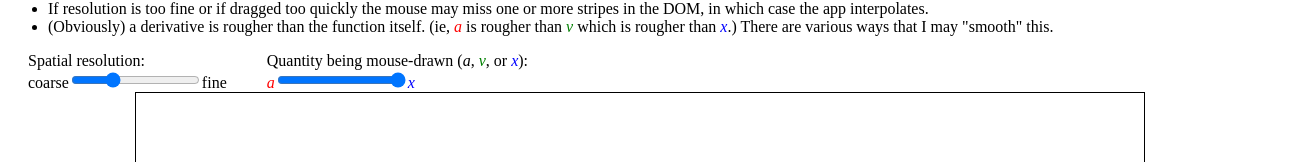
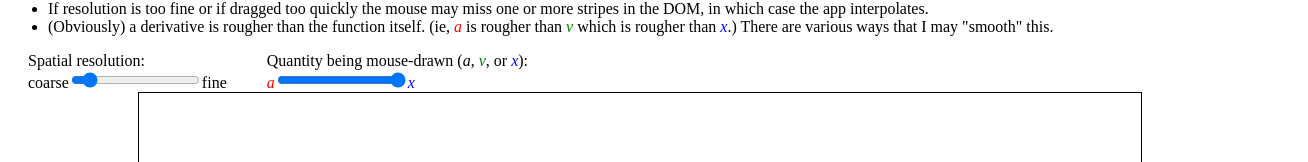
Before and after one commit to pknipp/graphical-kinematics, a React (Create React App) app: page / in a window 1280 px wide. Shown: the part 202-364 px from the top of the page, 1308 px wide, since content can reach past the window. Built offline with nearby package versions, Linux system fonts and the light colour scheme.

Commit message:
Calculate derivative by doing a (2N+1)-window linear fit.

```diff
--- a/src/ThreeGraphs.js
+++ b/src/ThreeGraphs.js
@@ -1,4 +1,5 @@
 import React from "react";
+import matrixInverse from "matrix-inverse";
 import Strip from "./Strip";
 import Bar from "./Bar";
 // import IC from "./IC";
@@ -6,10 +7,10 @@ class ThreeGraphs extends React.Component {
     constructor(props) {
         super(props);
         this.state = {
-            logN: 1.25,
+            logN: 0.75,
             width: 1000,
             mousePressed: false,
-            ys: [],
+            ys: {},
             i1s: [0],
             d1s:[0],
             i2s: [0],
@@ -23,14 +24,20 @@ class ThreeGraphs extends React.Component {
         this.height = 500;
         this.iiMax = 0.3;
         this.colors = ["red", "green", "blue"];
+        this.N = 1;
+        this.M = 2;
     }
 
     componentDidMount() {
         let n = Math.round(10 ** this.state.logN);
-        let ss= new Array(n).fill(null);
+        let ss = new Array(n + 1).fill(null);
+        let ys = {};
+        // let ys = new Array(n + 1).fill(null);
         let dt = Math.round(this.state.width / n);
         let width = n * dt;
-        this.setState({ n, dt, width, ss });
+        this.setState({ n, dt, width, ss,
+            ys
+        });
     }
 
     handleLogN = e => {
@@ -38,7 +45,7 @@ class ThreeGraphs extends React.Component {
         let n = Math.round(10 ** logN);
         let dt = Math.round(this.state.width / n);
         let width = n * dt;
-        let ss = new Array(n).fill(null);
+        let ss = new Array(n + 1).fill(null);
         this.setState({ logN, n, dt, width, ss });
     }
 
@@ -47,48 +54,58 @@ class ThreeGraphs extends React.Component {
     handleToggle = e => this.setState({[e.target.name]: e.target.checked});
     handleDown = e => {
         e.preventDefault();
-        this.setState({ mousePressed: true, ys: [], i1s: [0], i2s: [0], d1s: [0], d2s: [0] });
+        this.setState({ mousePressed: true,
+            ys: {}  ,
+            // new Array(this.state.n + 1).fill(null), ids: [],
+            i1s: [0], i2s: [0], d1s: [0], d2s: [0] });
     }
     handleUp   = e => {
         e.preventDefault();
+        let [newYs, d1s] = this.fit(this.state.ys);
         this.setState({ mousePressed: false,
         //  d2s: this.smooth(this.state.d2s, 5)
-        });
+            newYs, d1s});
     };
 
     handleEnter = e => {
         e.preventDefault();
         let { state, height, getInt, getDer } = this;
         let { mousePressed, i1i, i2i, avx } = state;
-        console.log("top of handleEnter", mousePressed);
         if (!mousePressed) return;
         let id = Number(e.target.id) //+ ((e.target.leave) ? 1 : 0);
-        let ys =  [...state.ys];
-        let i1s = [...state.i1s];
-        let i2s = [...state.i2s];
-        let d1s = [...state.d1s];
-        let d2s = [...state.d2s];
+        let ys =  {...state.ys};
+        // let ids = [...state.ids];
+        // let i1s = [...state.i1s];
+        // let i2s = [...state.i2s];
+        // let d1s = [...state.d1s];
+        // let d2s = [...state.d2s];
         let y3 = e.nativeEvent.offsetY - height / 2;
+
+        ys[id] = y3;
+        // ids.push(id);
+
         let c1, c2, c3;
-        let id2 = ys.length - 1;
-        let id1 = id2 - 1;
-        if (id2 > 0) {
-            c1 = ys[id1] / (id - id1);
-            c2 = ys[id2] / (id2 - id);
-            c3 = y3 / (id - id1) / (id - id2);
+        // let id2 = ys.length - 1;
+        // let id1 = id2 - 1;
+        // if (id2 > 0) {
+        //     c1 = ys[id1] / (id - id1);
+        //     c2 = ys[id2] / (id2 - id);
+        //     c3 = y3 / (id - id1) / (id - id2);
+        // }
+        for (let j = ys.length; j <= id; j++) {
+            // if (j < 2 && id !== j) return;
+            // Use quadratic interpolation unless at first two points
+            // ys.push((j < 2) ? y3 : c1*(j-id2)*(j-id)+c2*(j-id1)*(j-id)+c3*(j-id1)*(j-id2));
+            // following two lines evaluate the function's 1st and 2nd definite integrals
+            // if (avx < 2) i1s = getInt(j, ys, i1s, i1i, 1);
+            // if (avx < 1) i2s = getInt(j, i1s,i2s, i2i, 2);
+            // // following two lines evaluate the function's 1st and 2nd derivatives
+            // if (avx > 0) d1s = getDer(j, ys, d1s);
+            // if (avx > 1) d2s = getDer(j - ((id === 1) ? 0 : 1), d1s, d2s);
         }
-        for (let j = ys.length; j <= id; j++) {
-            if (j < 2 && id !== j) return;
-            // Use quadratic interpolation unless at first two points
-            ys.push((j < 2) ? y3 : c1*(j-id2)*(j-id)+c2*(j-id1)*(j-id)+c3*(j-id1)*(j-id2));
-            // following two lines evaluate the function's 1st and 2nd definite integrals
-            if (avx < 2) i1s = getInt(j, ys, i1s, i1i, 1);
-            if (avx < 1) i2s = getInt(j, i1s,i2s, i2i, 2);
-            // following two lines evaluate the function's 1st and 2nd derivatives
-            if (avx > 0) d1s = getDer(j, ys, d1s);
-            if (avx > 1) d2s = getDer(j - ((id === 1) ? 0 : 1), d1s, d2s);
-        }
-        this.setState({ ys, i1s, d1s, i2s, d2s, id });
+        this.setState({ ys,
+            // i1s, d1s, i2s, d2s, id
+        });
     }
 
     handleLeave = e => {
@@ -125,6 +142,45 @@ class ThreeGraphs extends React.Component {
         }
         fs.push(fsMax)
         return fs;
+    }
+
+    fit = ys => {
+        let newYs = {...ys};
+        let d1s = {};
+        let ids = Object.keys(ys);
+        for (let id = this.N; id < ids.length - this.N; id++) {
+            let someIds = ids.slice(id - this.N, id + this.N + 1);
+            let vector = new Array(this.M).fill(0);
+            let matrix = [];
+            for (let i = 0; i < this.M; i++) {
+                matrix.push(new Array(this.M).fill(0));
+            }
+            for (const id2 of someIds) {
+                for (let i = 0; i < this.M; i++) {
+                    vector[i] += ys[id2] * id2 ** i;
+                    for (let j = 0; j < this.M; j++) {
+                        matrix[i][j] += id2 ** (i + j);
+                    }
+                }
+            }
+            const matrixInv = matrixInverse(matrix);
+            const vecSol = new Array(this.M).fill(0);
+            for (let i = 0; i < this.M; i++) {
+                for (let j = 0; j < this.M; j++) {
+                    vecSol[i] += matrixInv[i][j] * vector[j];
+                }
+            }
+            let y = 0;
+            let d1= 0;
+            for (let i = 0; i < this.M; i++) {
+                y += vecSol[i] * id ** i;
+                if (i > 0) d1 += vecSol[i] * i * id ** (i - 1);
+            }
+            console.log(id, ys[id], y);
+            newYs[id] = y;
+            d1s[id] = d1;
+        }
+        return [newYs, d1s];
     }
 
     getInt = (id, fs, isOld, ii, order) => {
@@ -267,14 +323,17 @@ class ThreeGraphs extends React.Component {
                     <div className="strips" style={{height:`${height}px`, width: `${width}px`}}>
                         {ss.map((s, j) => (
                             <>
-                                {!(j < n) ? null : <Strip key={`strip${j}`}
+                                {/* {!(j < n) ? null : */}
+                                <Strip
+                                    key={`strip${j}`}
                                     j={j}
                                     height={height}
                                     dt={dt}
                                     handleEnter={handleEnter}
-                                    handleLeave={handleLeave}
-                                />}
-                                {(j > ys.length - 2 || j > n - 1) ? null : <Bar
+                                    // handleLeave={handleLeave}
+                                />
+                                {/* {(j > ys.length - 2 || j > n - 1) ? null : <Bar */}
+                                {(ys[j] === undefined || ys[j + 1] === undefined) ? null : <Bar
                                     key={`bar${j}`}
                                     j={j}
                                     dt={dt}
@@ -282,54 +341,70 @@ class ThreeGraphs extends React.Component {
                                     y1={Math.round(ys[j + 1] + height / 2 )}
                                     color={this.colors[avx]}
                                 />}
-                                {(j > ys.length - 2 || j > n - 1 || avx > 1) ? null : <Bar
+                                {(!state.newYs || state.newYs[j] === undefined || state.newYs[j + 1] === undefined) ? null : <Bar
+                                    key={`newBar${j}`}
+                                    j={j}
+                                    dt={dt}
+                                    y={Math.round(state.newYs[j] + height / 2)}
+                                    y1={Math.round(state.newYs[j + 1] + height / 2 )}
+                                    color={"orange"}
+                                />}
+                                {(!state.d1s || state.d1s[j] === undefined || state.d1s[j + 1] === undefined) ? null : <Bar
+                                    key={`d1${j}`}
+                                    j={j}
+                                    dt={dt}
+                                    y={Math.round(state.d1s[j] + height / 2)}
+                                    y1={Math.round(state.d1s[j + 1] + height / 2 )}
+                                    color={"purple"}
+                                />}
+                                {/* {(j > ys.length - 2 || j > n - 1 || avx > 1) ? null : <Bar
                                     key={`i1${j}`}
                                     j={j}
                                     dt={dt}
                                     y={Math.round(height * (i1s[j] / i1s[i1s.length - 1] + 1) / 2)}
                                     y1={Math.round(height * (i1s[j + 1] / i1s[i1s.length - 1] + 1) / 2 )}
                                     color={this.colors[(avx + 1) % 3]}
-                                />}
-                                {(j > ys.length - 2 || j > n - 1 || avx > 0) ? null : <Bar
+                                />} */}
+                                {/* {(j > ys.length - 2 || j > n - 1 || avx > 0) ? null : <Bar
                                     key={`i2${j}`}
                                     j={j}
                                     dt={dt}
                                     y={Math.round(i2s[j] * height/2/i2s[i2s.length - 1] + height / 2)}
                                     y1={Math.round(i2s[j + 1] * height/2/i2s[i2s.length - 1] + height / 2 )}
                                     color={this.colors[(avx + 2) % 3]}
-                                />}
-                                {(j > ys.length - 3 || j > n - 1 || avx < 1) ? null : <Bar
+                                />} */}
+                                {/* {(j > ys.length - 3 || j > n - 1 || avx < 1) ? null : <Bar
                                     key={`d1${j}`}
                                     j={j}
                                     dt={dt}
                                     y={Math.round(d1s[j] *  height/2/d1s[d1s.length-1]+height/2)}
                                     y1={Math.round(d1s[j+1]*height/2/d1s[d1s.length-1]+height/2)}
                                     color={this.colors[(avx + 2) % 3]}
-                                />}
-                                {(j !== n - 1 || avx < 1) ? null : <Bar
+                                />} */}
+                                {/* {(j !== n - 1 || avx < 1) ? null : <Bar
                                     key={`d1${j}`}
                                     j={j}
                                     dt={dt}
                                     y={Math.round(d1s[j] * height/2/d1s[d1s.length - 1] + height / 2)}
                                     y1={Math.round(d1s[j + 1]*height/2/d1s[d1s.length-1] + height / 2 )}
                                     color={this.colors[(avx + 2) % 3]}
-                                />}
-                                {((j > ys.length - 4) || j > n - 1 || avx < 2) ? null : <Bar
+                                />} */}
+                                {/* {((j > ys.length - 4) || j > n - 1 || avx < 2) ? null : <Bar
                                     key={`d2${j}`}
                                     j={j}
                                     dt={dt}
                                     y={Math.round(d2s[j] * height/2/d2s[d2s.length - 1] + height / 2)}
                                     y1={Math.round(d2s[j + 1]*height/2/d2s[d2s.length-1] + height / 2 )}
                                     color={this.colors[(avx + 1) % 3]}
-                                />}
-                                {(!(j === n - 2 || j === n - 1) || avx < 2) ? null : <Bar
+                                />} */}
+                                {/* {(!(j === n - 2 || j === n - 1) || avx < 2) ? null : <Bar
                                     key={`d2${j}`}
                                     j={j}
                                     dt={dt}
                                     y={Math.round(d2s[j] * height/2/d2s[d2s.length - 1] + height / 2)}
                                     y1={Math.round(d2s[j + 1]*height/2/d2s[d2s.length-1] + height / 2 )}
                                     color={this.colors[(avx + 1) % 3]}
-                                />}
+                                />} */}
                             </>
                         ))}
                     </div>
```
Also changed, not shown: 1 other file (tests, documents, lock files or other folders).
